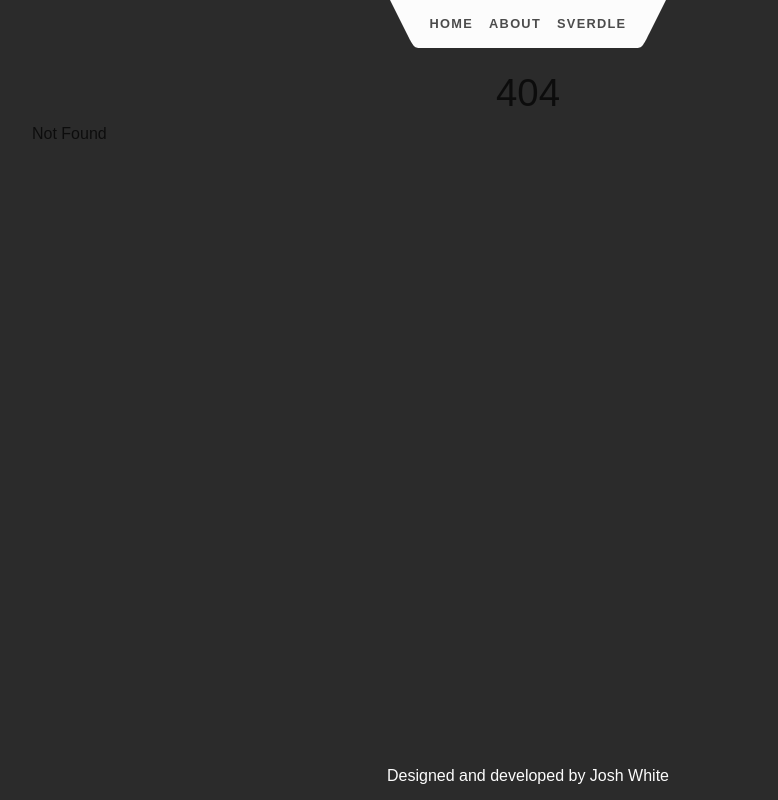
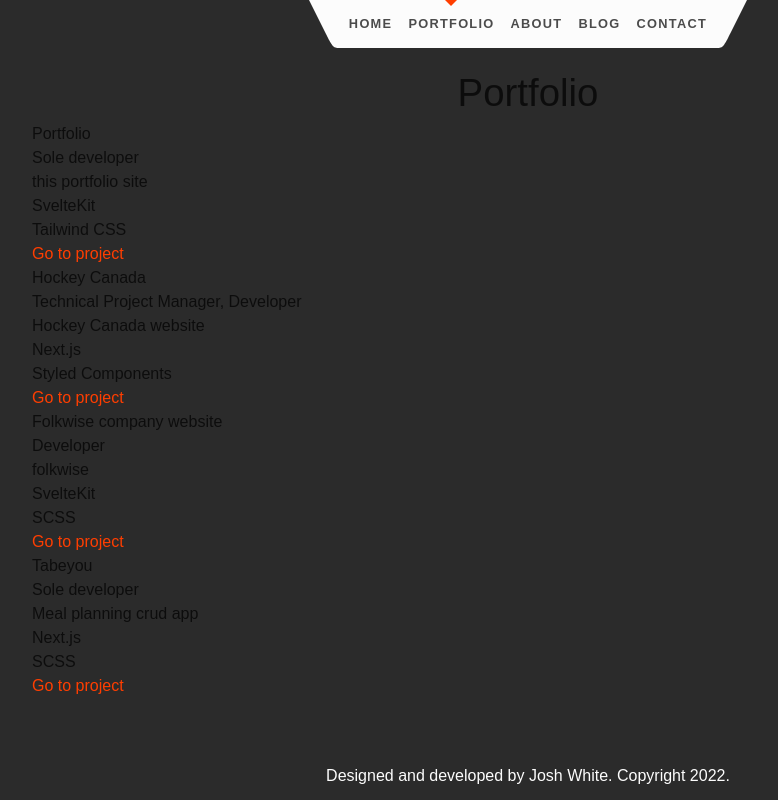
Before and after one commit to jojawhi/sveltekit-portfolio, a SvelteKit app: page /portfolio in a window 1280 px wide. Before the commit this address had no page. Shown: the whole page, without its empty margins (112-890 px from the left). Built offline with nearby package versions, Linux system fonts and the light colour scheme.

Commit message:
created basic route structure, started on project card component

```diff
--- /dev/null
+++ b/src/lib/Project.svelte
@@ -0,0 +1,26 @@
+<script lang="ts">
+	import Tag from './Tag.svelte';
+
+	interface Project {
+		title: string;
+		role: string;
+		description: string;
+		tags: string[];
+		image: string;
+		url: string;
+	}
+
+	export let project: Project;
+</script>
+
+<div class="project-card my-4 p-4 bg-white">
+	<h2 class="font-bold">{project.title}</h2>
+	<h3>{project.role}</h3>
+	<p>{project.description}</p>
+	<div class="tags-container flex gap-2">
+		{#each project.tags as tag}
+			<Tag {tag} />
+		{/each}
+	</div>
+	<a class="cursor-pointer" href={project.url}>Go to project</a>
+</div>
--- /dev/null
+++ b/src/lib/Tag.svelte
@@ -0,0 +1,7 @@
+<script lang='ts'>
+  export let tag: string;
+</script>
+
+<div class="container rounded-lg bg-blue-500 px-2 py-1 w-min">
+  <p class='font-bold whitespace-nowrap'>{tag}</p>
+</div>
--- a/src/routes/+layout.svelte
+++ b/src/routes/+layout.svelte
@@ -12,7 +12,7 @@
 	</main>
 
 	<footer>
-		<p>Designed and developed by Josh White</p>
+		<p>Designed and developed by Josh White. Copyright 2022.</p>
 	</footer>
 </div>
 
--- a/src/routes/Header.svelte
+++ b/src/routes/Header.svelte
@@ -19,12 +19,21 @@
 			<li class:active={$page.url.pathname === '/'}>
 				<a href="/">Home</a>
 			</li>
+			<li class:active={$page.url.pathname === '/portfolio'}>
+				<a href="/portfolio">Portfolio</a>
+			</li>
 			<li class:active={$page.url.pathname === '/about'}>
 				<a href="/about">About</a>
 			</li>
-			<li class:active={$page.url.pathname.startsWith('/sverdle')}>
+			<li class:active={$page.url.pathname === '/blog'}>
+				<a href="/blog">Blog</a>
+			</li>
+			<li class:active={$page.url.pathname === '/contact'}>
+				<a href="/contact">Contact</a>
+			</li>
+			<!-- <li class:active={$page.url.pathname.startsWith('/sverdle')}>
 				<a href="/sverdle">Sverdle</a>
-			</li>
+			</li> -->
 		</ul>
 		<svg viewBox="0 0 2 3" aria-hidden="true">
 			<path d="M0,0 L0,3 C0.5,3 0.5,3 1,2 L2,0 Z" />
--- /dev/null
+++ b/src/routes/api/verify/+server.ts
@@ -0,0 +1,56 @@
+import type { RequestHandler } from '@sveltejs/kit';
+
+export const POST: RequestHandler = async ({ request }: { request: Request }) => {
+	try {
+		const { name, email, message, response: hCaptchaClientResponse } = await request.json();
+	} catch (error) {
+		// add backend error handling
+		console.log(error);
+	}
+
+	return new Response('OK');
+};
+
+const sendEmail = async (formObject: Record<string, string>) => {
+	const message = {
+		to: 'jojawhi@gmail.com',
+		from: 'contact@jojawhi.com',
+		subject: `Message from ${formObject.name} via Folkwise.io`,
+		text: `
+    Sender: ${formObject.name};
+    Sender email: ${formObject.email};
+    Message: ${formObject.message}
+    `
+	};
+
+	const confirmationMessage = {
+		to: formObject.email,
+		from: 'contact@jojawhi.com', //testing purposes
+		subject: 'Thank you for your message!',
+		text: `
+    Thank you so much for contacting me. I've received your message, and I will get back to you as soon as I can.
+
+    Regards,
+
+    The Folkwise team
+    `
+	};
+
+	sgMail
+		.send(message)
+		.then(() => {
+			// showNotification.set(true);
+			// notification = getNotification('success');
+			console.log('Email sent successfully');
+		})
+		.catch(error => {
+			// showNotification.set(true);
+			// notification = getNotification('error');
+			console.log(error.message);
+		});
+
+	sgMail
+		.send(confirmationMessage)
+		.then(() => console.log('Confirmation sent.'))
+		.catch(error => console.log(error.message));
+};
--- /dev/null
+++ b/src/routes/blog/+page.svelte
@@ -0,0 +1,3 @@
+<div class="">
+  <h1>Blog</h1>
+</div>
--- /dev/null
+++ b/src/routes/contact/+page.svelte
@@ -0,0 +1,3 @@
+<div class="">
+  <h1>Contact</h1>
+</div>
--- /dev/null
+++ b/src/routes/portfolio/+page.svelte
@@ -0,0 +1,47 @@
+<script lang='ts'>
+
+import Project from "$lib/Project.svelte";
+
+const projects = [
+  {
+    title: 'Portfolio',
+    role:'Sole developer',
+    description: 'this portfolio site',
+    tags: ['SvelteKit', 'Tailwind CSS'],
+    image: '',
+    url: '/',
+  },
+  {
+    title: 'Hockey Canada',
+    role:'Technical Project Manager, Developer',
+    description: 'Hockey Canada website',
+    tags: ['Next.js', 'Styled Components'],
+    image: '',
+    url: '/',
+  },
+  {
+    title: 'Folkwise company website',
+    role:'Developer',
+    description: 'folkwise',
+    tags: ['SvelteKit', 'SCSS'],
+    image: '',
+    url: '/',
+  },
+  {
+    title: 'Tabeyou',
+    role:'Sole developer',
+    description: 'Meal planning crud app',
+    tags: ['Next.js', 'SCSS'],
+    image: '',
+    url: '/',
+  }
+]
+
+</script>
+
+<div class="container flex-col">
+   <h1 class='text-white'>Portfolio</h1>
+  {#each projects as project}
+    <Project {project} />
+  {/each}
+</div>
--- a/src/routes/sverdle/+page.svelte
+++ b/src/routes/sverdle/+page.svelte
@@ -196,7 +196,7 @@
 		height: 100%;
 		display: flex;
 		flex-direction: column;
-		justify-content: start;
+		justify-content: flex-start;
 	}
 
 	.grid .row {
--- a/src/routes/sverdle/how-to-play/+page.svelte
+++ b/src/routes/sverdle/how-to-play/+page.svelte
@@ -70,7 +70,7 @@
 
 	.example {
 		display: flex;
-		justify-content: start;
+		justify-content: flex-start;
 		margin: 1rem 0;
 		gap: 0.2rem;
 	}
```
Also changed, not shown: src/routes/+page.svelte (+4 -3 lines).
